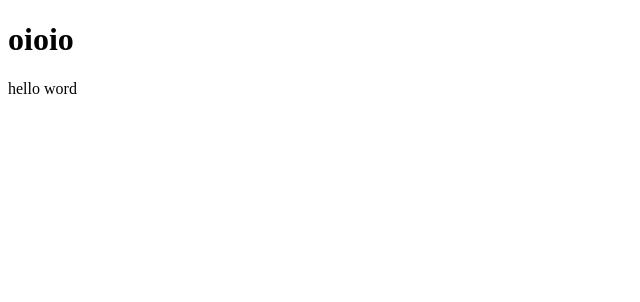
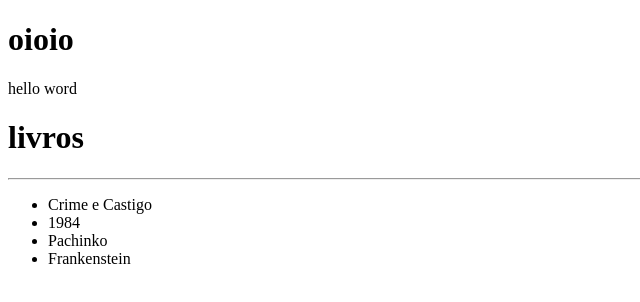
Before and after one commit to bsibeatriz/Projeto2022, a Vue app in the folder projetoFinalBeatrizMarques/: page / in a window 1280 px wide. Shown: the top 302 px of the page, without its empty margins (0-640 px from the left). Built offline with nearby package versions, Linux system fonts and the light colour scheme; data requests are answered from the project's data file.

Commit message:
criei o banco

```diff
--- /dev/null
+++ b/projetoFinalBeatrizMarques/db/db.json
@@ -0,0 +1,114 @@
+{
+    "categoria": [
+      {
+        "id": 1,
+        "descricao": "Horror"
+      },
+      {
+        "id": 2,
+        "descricao": "Ficção Histórica"
+      },
+      {
+        "id": 3,
+        "descricao": "Classico"
+      }
+    ],
+    "editora": [
+      {
+        "id": 1,
+        "descricao": "TodaVia"
+      },
+      {
+        "id": 2,
+        "descricao": "Cia das Letras"
+      },
+      {
+        "id": 3,
+        "descricao": "Intrinseca"
+      },
+      {
+        "id": 4,
+        "descricao": "DarkSide"
+      }
+    ],
+    "autor": [
+      {
+        "id": 1,
+        "descricao": "Fiódor Dostoiévski"
+      },
+      {
+        "id": 2,
+        "descricao": "George Orwell"
+      },
+      {
+        "id": 3,
+        "descricao": "Min Jin Lee"
+      },
+      {
+        "id": 4,
+        "descricao": "Mary Shelley"
+      }
+    ],
+    "livros": [
+      {
+        "id": 1,
+        "name": "Crime e Castigo",
+        "Idcategoria": 3,
+        "Ideditora": 1,
+        "Idautor": 1
+      },
+      {
+        "id": 2,
+        "name": "1984",
+        "Idcategoria": 3,
+        "Ideditora": 2,
+        "Idautor": 2
+      },
+      {
+        "id": 3,
+        "name": "Pachinko",
+        "Idcategoria": 2,
+        "Ideditora": 3,
+        "Idautor": 3
+      },
+      {
+        "id": 4,
+        "name": "Frankenstein",
+        "Idcategoria": 1,
+        "Ideditora": 4,
+        "Idautor": 4
+      }
+    ],
+    "usuario": [
+      {
+        "id": 1,
+        "name": "Beatriz",
+        "email": "beatriz@mail.com",
+        "senha": "beatriz"
+      },
+      {
+        "id": 2,
+        "name": "Thamires",
+        "email": "thamires@mail.com",
+        "senha": "thamires"
+      }
+    ],
+    "carrinho": [
+      {
+        "idusuario": 1,
+        "idlivro": 1
+      },
+      {
+        "idusuario": 2,
+        "idlivro": 2
+      },
+      {
+        "idusuario": 1,
+        "idlivro": 3
+      },
+      {
+        "idusuario": 2,
+        "idlivro": 4
+      }
+    ]
+  }
--- a/projetoFinalBeatrizMarques/package.json
+++ b/projetoFinalBeatrizMarques/package.json
@@ -9,9 +9,13 @@
     "test:e2e:ci": "start-server-and-test preview http://127.0.0.1:4173/ 'cypress run --e2e'",
     "test:unit": "cypress open --component",
     "test:unit:ci": "cypress run --component --quiet --reporter spec",
-    "lint": "eslint . --ext .vue,.js,.jsx,.cjs,.mjs --fix --ignore-path .gitignore"
+    "lint": "eslint . --ext .vue,.js,.jsx,.cjs,.mjs --fix --ignore-path .gitignore",
+    "db:dev": "json-server-relationship --watch db/db.json --port 4000"
   },
   "dependencies": {
+    "axios": "^0.27.2",
+    "json-server": "^0.17.0",
+    "json-server-relationship": "^0.14.5",
     "vue": "^3.2.37",
     "vue-router": "^4.0.16"
   },
--- a/projetoFinalBeatrizMarques/src/components/TelaInicial.vue
+++ b/projetoFinalBeatrizMarques/src/components/TelaInicial.vue
@@ -1,6 +1,32 @@
-<template>
+<script>
+import axios from 'axios'
+export default {
+
+  data() {
+    return {
+      livros: [],
+    };
+  },
+  async mounted() {
+      try {
+        const {data} = await axios.get("http://localhost:4000/livros");
+        this.livros=data;
+      }catch(e){
+        console.log(e);
+      }
+    }
+};
+</script><template>
   <header>
     <div>hello word</div>
+    <div class="about">
+    <h1>livros</h1>
+    <hr>
+    <ul>
+      <li v-for="livro of livros" :key="livro.id"> {{livro.name}}</li>
+    </ul>
+
+  </div>
   </header>
   <body></body>
 </template>
```
Also changed, not shown: projetoFinalBeatrizMarques/stores/livros.js (added, +23 -0 lines), 1 other file (tests, documents, lock files or other folders).
